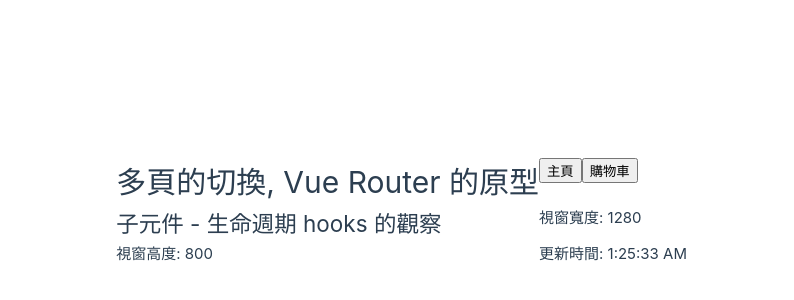
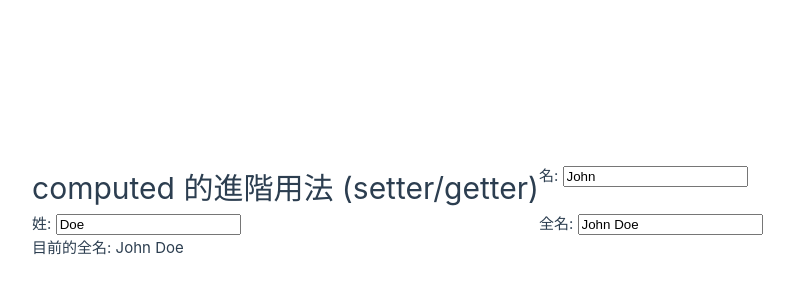
Before and after one commit to idben/EEIT023_20260812, a Vue app in the folder vue01/: page / in a window 1280 px wide. Shown: the part 188-488 px from the top of the page, without its empty margins (101-895 px from the left). Built offline with nearby package versions, Linux system fonts and the light colour scheme.

Commit message:
computed 的進階用法 (setter/getter)

```diff
--- /dev/null
+++ b/vue01/src/Test06.vue
@@ -0,0 +1,31 @@
+<script setup>
+import { ref, computed } from 'vue'
+
+const firstName = ref('John')
+const lastName = ref('Doe')
+
+// computed 的唯讀寫法
+// const fullName = computed(() => `${firstName.value} ${lastName.value}`)
+
+const fullName = computed({
+    get() {
+        return `${firstName.value} ${lastName.value}`
+    },
+    set(newValue) {
+        console.log(newValue);
+        const nameAry = newValue.split(' ')
+        firstName.value = nameAry[0] || ''
+        lastName.value = nameAry[1] || ''
+    }
+})
+</script>
+
+<template>
+    <h1>computed 的進階用法 (setter/getter)</h1>
+    <div>名: <input type="text" v-model="firstName"></div>
+    <div>姓: <input type="text" v-model="lastName"></div>
+    <div>全名: <input type="text" v-model="fullName"></div>
+    <p>目前的全名: {{ fullName }}</p>
+</template>
+
+<style scoped></style>
--- a/vue01/src/main.js
+++ b/vue01/src/main.js
@@ -1,6 +1,6 @@
 import './assets/main.css'
 
 import { createApp } from 'vue'
-import App from './Pages.vue'
+import App from './Test06.vue'
 
 createApp(App).mount('#app')
```
